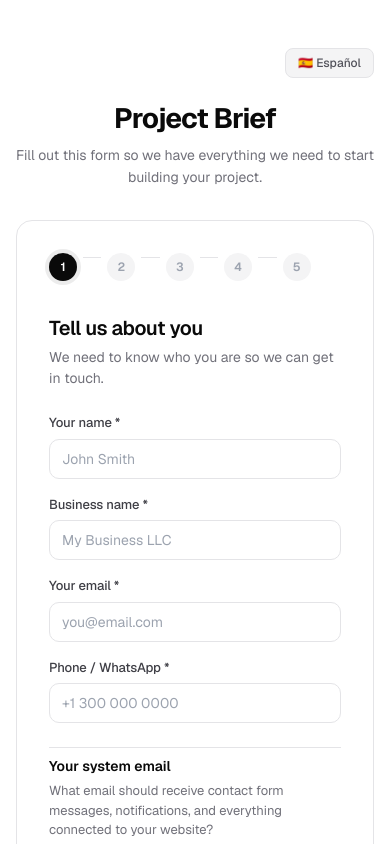
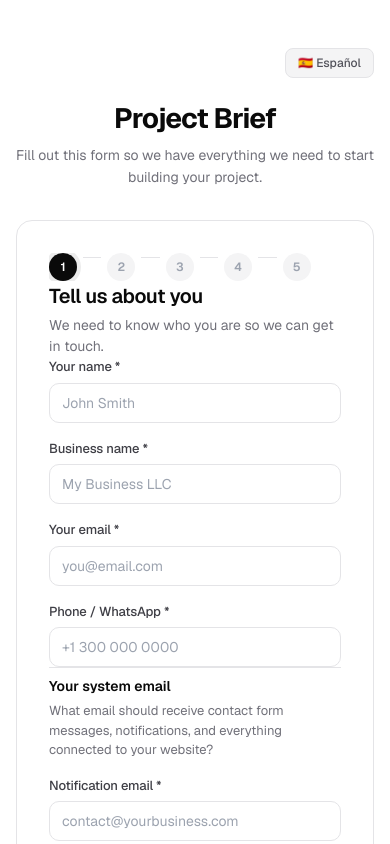
Before and after one commit to bladesvisiontech/client-brief, a Next.js app: page /brief in a window 390 px wide. Shown: the top 844 px of the page. Built offline with nearby package versions, Linux system fonts and the light colour scheme.

Commit message:
Fix mobile horizontal scroll overflow

```diff
--- a/app/globals.css
+++ b/app/globals.css
@@ -51,7 +51,12 @@
   --font-mono: var(--font-geist-mono);
 }
 
-* { box-sizing: border-box; }
+* { box-sizing: border-box; margin: 0; padding: 0; }
+
+html, body {
+  overflow-x: hidden;
+  max-width: 100%;
+}
 
 body {
   background: var(--background);
--- a/components/brief/BriefPageClient.tsx
+++ b/components/brief/BriefPageClient.tsx
@@ -7,8 +7,8 @@ export default function BriefPageClient() {
   const { tr, toggleLang, lang } = useLang();
 
   return (
-    <main style={{ minHeight: "100vh", background: "var(--background)" }}>
-      <div style={{ maxWidth: 600, margin: "0 auto", padding: "48px 16px" }}>
+    <main style={{ minHeight: "100vh", background: "var(--background)", overflowX: "hidden" }}>
+      <div style={{ maxWidth: 600, margin: "0 auto", padding: "48px 16px", width: "100%" }}>
 
         {/* Lang toggle */}
         <div style={{ display: "flex", justifyContent: "flex-end", marginBottom: 24 }}>
--- a/components/brief/StepIndicator.tsx
+++ b/components/brief/StepIndicator.tsx
@@ -7,14 +7,14 @@ export default function StepIndicator({ current }: { current: number }) {
   const steps = tr.steps;
 
   return (
-    <div className="mb-8">
-      <div className="flex items-center justify-between">
+    <div className="mb-8" style={{ overflowX: "hidden" }}>
+      <div className="flex items-center justify-between" style={{ minWidth: 0 }}>
         {steps.map((label, i) => {
           const step = i + 1;
           const done = step < current;
           const active = step === current;
           return (
-            <div key={step} className="flex items-center flex-1">
+            <div key={step} className="flex items-center flex-1" style={{ minWidth: 0 }}>
               <div className="flex flex-col items-center gap-1.5">
                 <div style={{
                   width: 28, height: 28, borderRadius: "50%",
```
